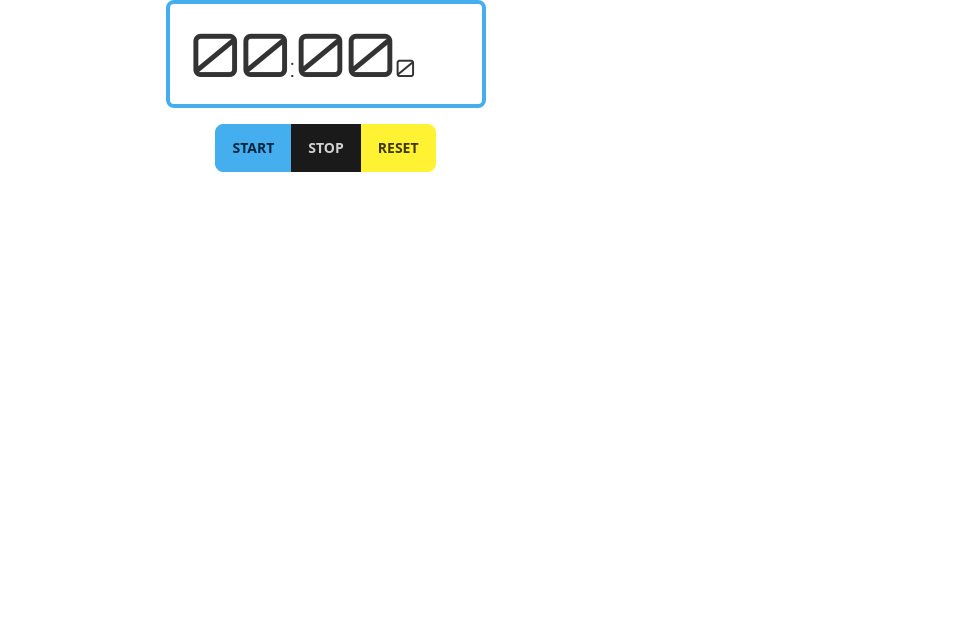
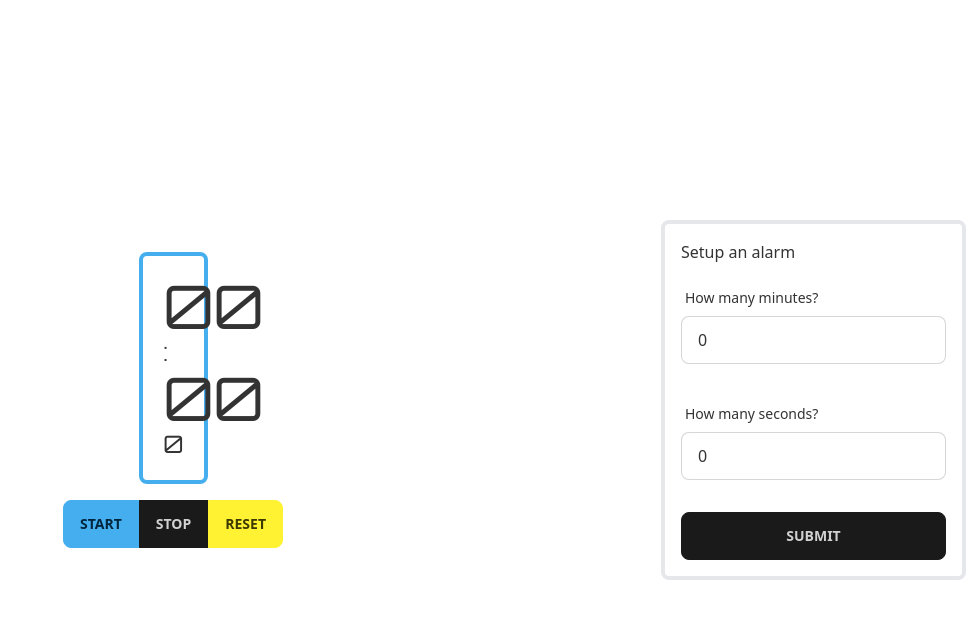
Before and after one commit to MiGIGiM/Stopwatch, a React (Vite) app: page / in a window 1280 px wide. Shown: the top 618 px of the page, without its empty margins (314-1280 px from the left). Built offline with nearby package versions, Linux system fonts and the light colour scheme.

Commit message:
✨ Adding alarm setter form

```diff
--- a/src/App.tsx
+++ b/src/App.tsx
@@ -1,6 +1,19 @@
-import React from 'react';
+import React, { useState } from 'react';
+import AlarmForm from './components/AlarmForm';
 import StopWatch from './components/StopWatch';
+import { Timer } from './types/timer';
 
-const App = () => <StopWatch />;
+const App = () => {
+    const [alarmTime, setAlarmTime] = useState<Timer>({
+        sec: 0,
+        min: 0,
+    });
+    return (
+        <div className="flex h-screen items-center justify-around">
+            <StopWatch alarm={alarmTime} />
+            <AlarmForm setAlarm={(data) => setAlarmTime(data)} />
+        </div>
+    );
+};
 
 export default App;
--- /dev/null
+++ b/src/components/AlarmForm.tsx
@@ -0,0 +1,73 @@
+/* eslint-disable react/jsx-props-no-spreading */
+import React, { Dispatch, FC, SetStateAction } from 'react';
+import { useForm } from 'react-hook-form';
+import { Timer } from '../types/timer';
+
+export interface IAlarFormProps {
+    setAlarm: Dispatch<SetStateAction<Timer>>;
+}
+
+const AlarmForm: FC<IAlarFormProps> = ({ setAlarm }) => {
+    const {
+        register,
+        handleSubmit,
+        formState: { errors },
+    } = useForm<Timer>();
+    const onSubmit = (data: Timer) => setAlarm(data);
+
+    return (
+        <form
+            onSubmit={handleSubmit(onSubmit)}
+            className="border-5 flex w-fit flex-col space-y-4 rounded-lg border-4 p-4"
+        >
+            <h2>Setup an alarm</h2>
+            <div className="form-control w-full max-w-xs">
+                <label className="label">
+                    <span className="label-text">How many minutes?</span>
+                </label>
+                <input
+                    type="number"
+                    placeholder="Minutes"
+                    defaultValue={0}
+                    aria-invalid={errors.min ? 'true' : 'false'}
+                    {...register('min', { required: true, min: 0 })}
+                    className={`input-bordered input w-full max-w-xs focus:ring-secondary-focus ${
+                        errors.min ? 'input-error' : ''
+                    }`}
+                />
+                <label className="label">
+                    {errors.min && (
+                        <p className="label-text-alt text-error">
+                            ⚠️ Invalid time value.
+                        </p>
+                    )}
+                </label>
+            </div>
+            <div className="form-control w-full max-w-xs">
+                <label className="label">
+                    <span className="label-text">How many seconds?</span>
+                </label>
+                <input
+                    type="number"
+                    placeholder="Seconds"
+                    defaultValue={0}
+                    aria-invalid={errors.sec ? 'true' : 'false'}
+                    {...register('sec', { required: true, min: 0, max: 59 })}
+                    className={`input-bordered input w-full max-w-xs  focus:ring-secondary-focus ${
+                        errors.sec ? 'input-error' : ''
+                    }`}
+                />
+                <label className="label">
+                    {errors.sec && (
+                        <p className="label-text-alt text-error">
+                            ⚠️ Invalid time value.
+                        </p>
+                    )}
+                </label>
+            </div>
+            <input type="submit" className="btn btn-block" />
+        </form>
+    );
+};
+
+export default AlarmForm;
```
